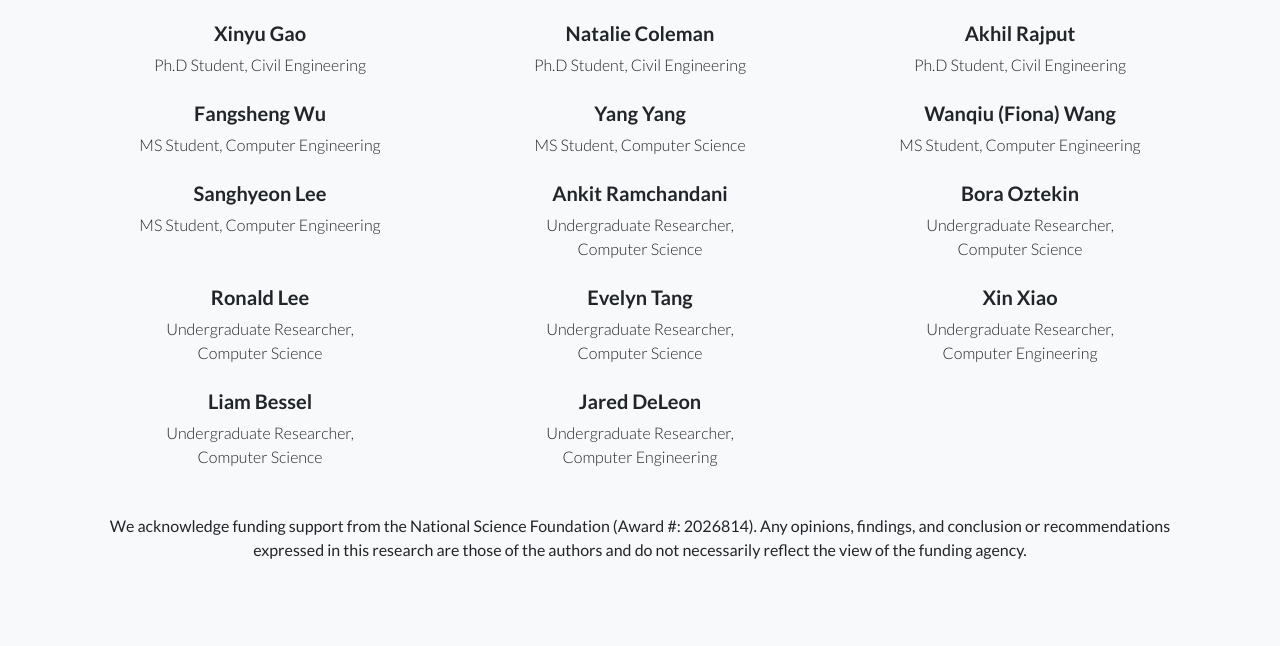
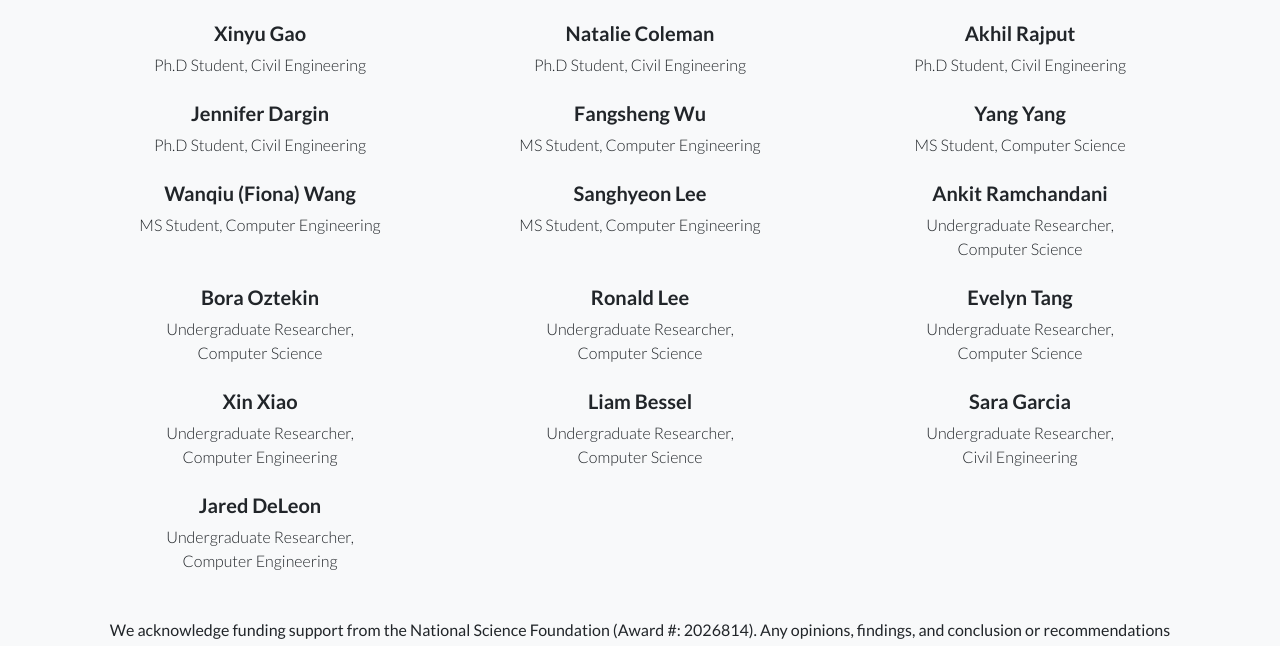
Before and after one commit to urban-resilience-lab/urban-resilience-lab.github.io, a website: page index.html in a window 1280 px wide. Shown: the part 3147-3793 px from the top of the page. Drawn offline with Linux system fonts and the light colour scheme.

Commit message:
Add additional research team members

```diff
--- a/index.html
+++ b/index.html
@@ -209,6 +209,12 @@
         <div class="row">
             <div class="col-lg-4">
                 <div class="testimonial-item mx-auto mb-5 mb-lg-0">
+                    <h5>Jennifer Dargin</h5>
+                    <p class="font-weight-light mb-0">Ph.D Student, Civil Engineering</p>
+                </div>
+            </div>
+            <div class="col-lg-4">
+                <div class="testimonial-item mx-auto mb-5 mb-lg-0">
                     <h5>Fangsheng Wu</h5>
                     <p class="font-weight-light mb-0">MS Student, Computer Engineering</p>
                 </div>
@@ -219,15 +225,15 @@
                     <p class="font-weight-light mb-0">MS Student, Computer Science</p>
                 </div>
             </div>
+        </div>
+        <br>
+        <div class="row">
             <div class="col-lg-4">
                 <div class="testimonial-item mx-auto mb-5 mb-lg-0">
                     <h5>Wanqiu (Fiona) Wang</h5>
                     <p class="font-weight-light mb-0">MS Student, Computer Engineering</p>
                 </div>
             </div>
-        </div>
-        <br>
-        <div class="row">
             <div class="col-lg-4">
                 <div class="testimonial-item mx-auto mb-5 mb-lg-0">
                     <h5>Sanghyeon Lee</h5>
@@ -240,15 +246,16 @@
                     <p class="font-weight-light mb-0">Undergraduate Researcher,<br>Computer Science</p>
                 </div>
             </div>
+
+        </div>
+        <br>
+        <div class="row">
             <div class="col-lg-4">
                 <div class="testimonial-item mx-auto mb-5 mb-lg-0">
                     <h5>Bora Oztekin</h5>
                     <p class="font-weight-light mb-0">Undergraduate Researcher, <br>Computer Science</p>
                 </div>
             </div>
-        </div>
-        <br>
-        <div class="row">
             <div class="col-lg-4">
                 <div class="testimonial-item mx-auto mb-5 mb-lg-0">
                     <h5>Ronald Lee</h5>
@@ -261,21 +268,31 @@
                     <p class="font-weight-light mb-0">Undergraduate Researcher, <br>Computer Science</p>
                 </div>
             </div>
+
+        </div>
+        <br>
+        <div class="row">
             <div class="col-lg-4">
                 <div class="testimonial-item mx-auto mb-5 mb-lg-0">
                     <h5>Xin Xiao</h5>
                     <p class="font-weight-light mb-0">Undergraduate Researcher, <br>Computer Engineering</p>
                 </div>
             </div>
-        </div>
-        <br>
-        <div class="row">
             <div class="col-lg-4">
                 <div class="testimonial-item mx-auto mb-5 mb-lg-0">
                     <h5>Liam Bessel</h5>
                     <p class="font-weight-light mb-0">Undergraduate Researcher, <br>Computer Science</p>
                 </div>
             </div>
+            <div class="col-lg-4">
+                <div class="testimonial-item mx-auto mb-5 mb-lg-0">
+                    <h5>Sara Garcia</h5>
+                    <p class="font-weight-light mb-0">Undergraduate Researcher, <br>Civil Engineering</p>
+                </div>
+            </div>
+
+        </div><br>
+        <div class="row">
             <div class="col-lg-4">
                 <div class="testimonial-item mx-auto mb-5 mb-lg-0">
                     <h5>Jared DeLeon</h5>
```
